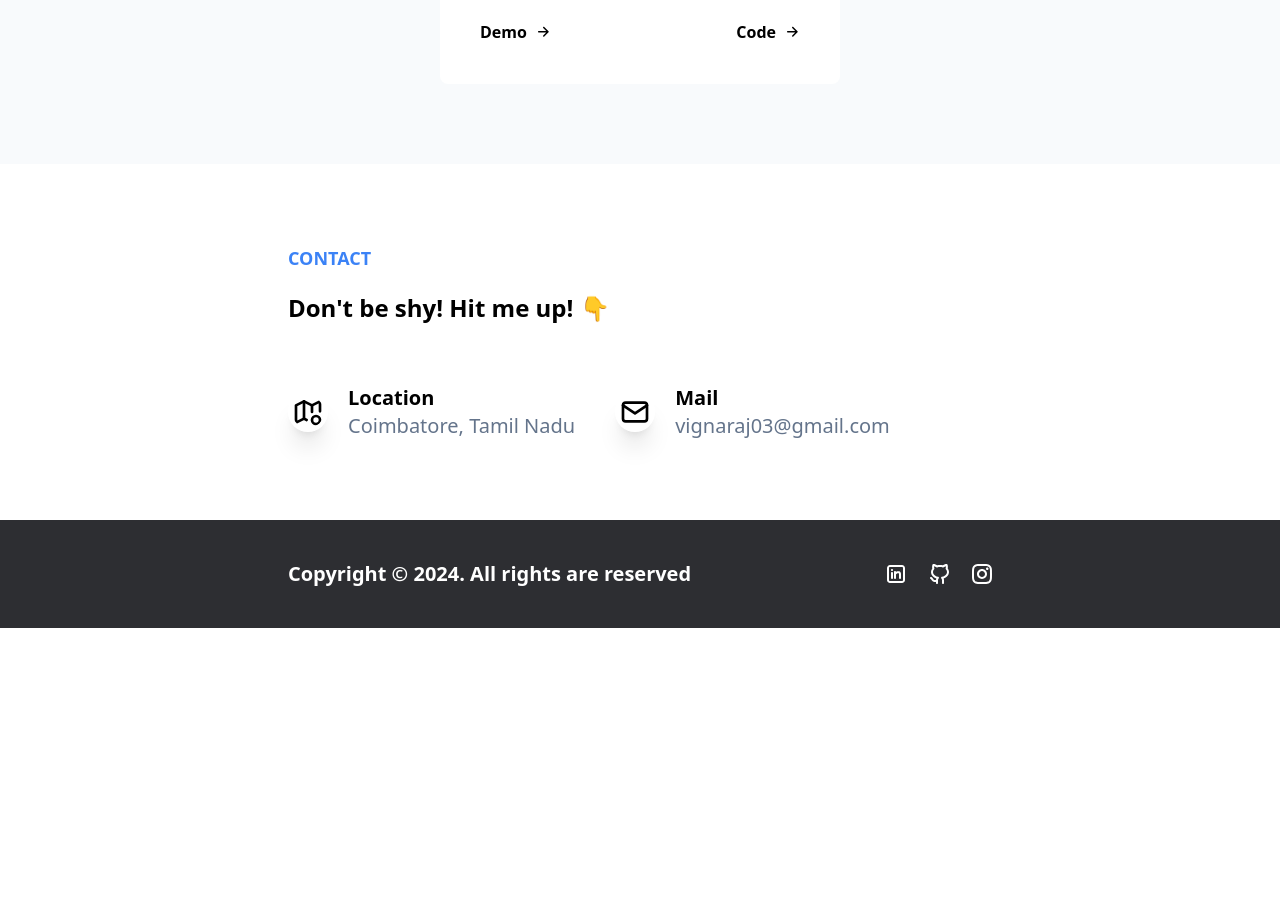
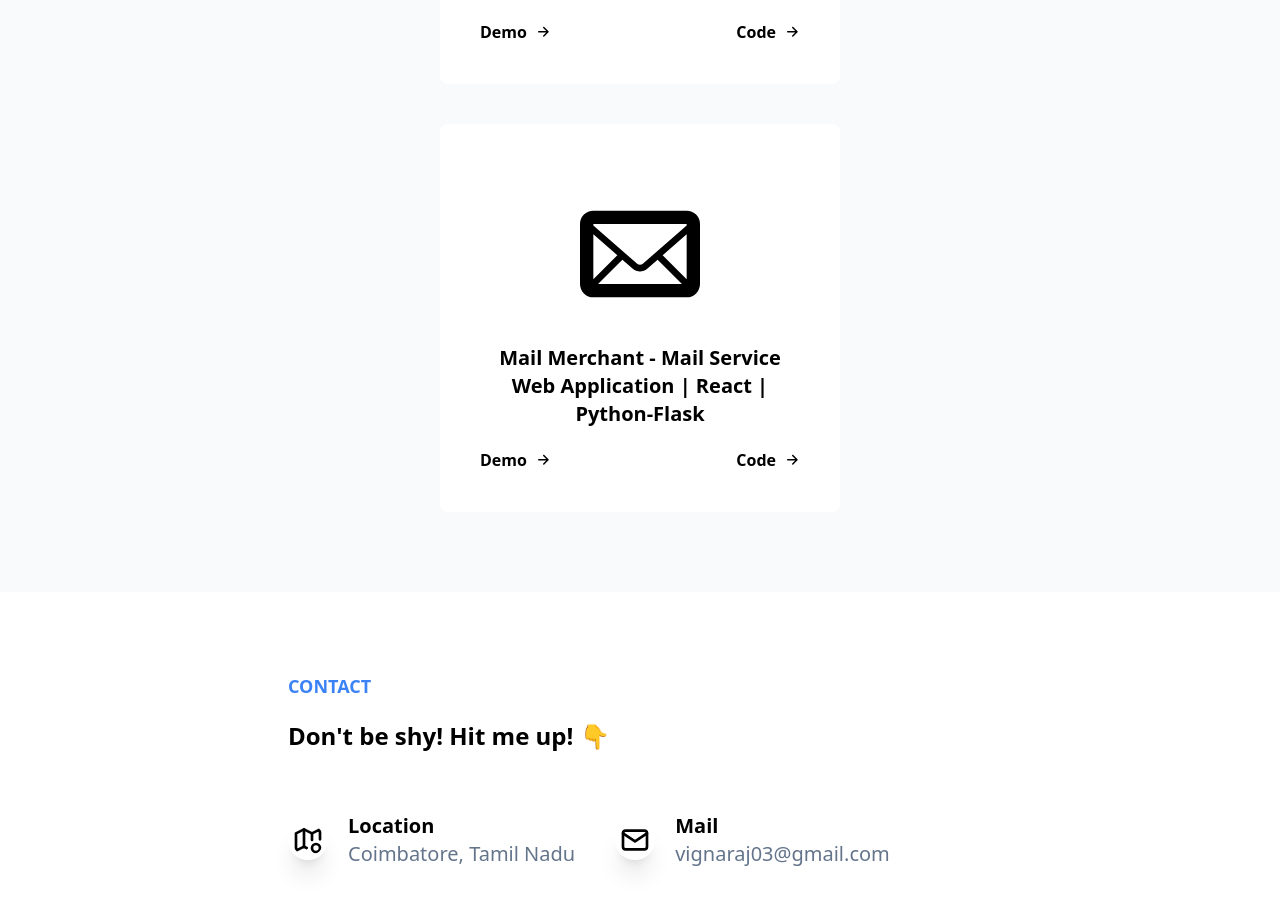
Before and after one commit to Vignaraj-1018/my-portfolio, a React (Vite) app: page / in a window 1280 px wide. Shown: the part 2220-3126 px from the top of the page. Before the commit the page ends 2848 px from the top, so only its background shows below. Built offline with nearby package versions, Linux system fonts and the light colour scheme.

Commit message:
added one more project and version change

```diff
--- a/package.json
+++ b/package.json
@@ -1,7 +1,7 @@
 {
   "name": "portfolio-vignaraj",
   "private": true,
-  "version": "0.0.0",
+  "version": "1.0.0",
   "type": "module",
   "scripts": {
     "dev": "vite",
--- a/src/assets/index.js
+++ b/src/assets/index.js
@@ -18,6 +18,7 @@ import medleyLogo from './medley-logo.svg'
 import rightArrow from './arrow-right-black.svg'
 import locationIcon from './location-icon.svg'
 import mailIcon from './mail-icon.svg'
+import mailProject from './mail-project.svg'
 
 export{
     menuClose,
@@ -39,5 +40,6 @@ export{
     locationIcon,
     mailIcon,
     menuOpenWhite,
-    menuCloseWhite
+    menuCloseWhite,
+    mailProject
 }
--- a/src/constants/index.js
+++ b/src/constants/index.js
@@ -13,7 +13,7 @@ export const techStack = [
     { src: "https://raw.githubusercontent.com/devicons/devicon/master/icons/flask/flask-original.svg", name: "flask" },
     { src: "https://raw.githubusercontent.com/devicons/devicon/master/icons/spring/spring-original.svg", name: "springboot" }
 ]
-import { medleyPic,attendanceProjectPic, attendanceProjectLogo, medleyLogo } from "../assets"
+import { medleyPic,attendanceProjectPic, attendanceProjectLogo, medleyLogo, mailProject } from "../assets"
 export const projects=[
     {
         id:31,
@@ -30,5 +30,13 @@ export const projects=[
         demo:'https://students-attendance-system.vercel.app/',
         dp:attendanceProjectLogo,
         pic:attendanceProjectPic
+    },
+    {
+        id:33,
+        title:'Mail Merchant - Mail Service Web Application | React | Python-Flask',
+        code:'https://github.com/Vignaraj-1018/Mail-Merchant',
+        demo:'https://mail-merchant.netlify.app/',
+        dp:mailProject,
+        pic:mailProject
     }
 ]
```
Also changed, not shown: src/assets/mail-project.svg (added).
